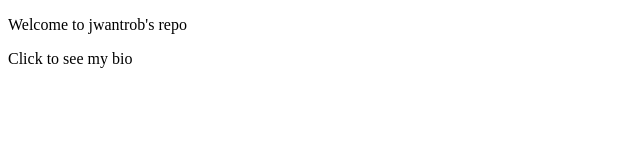
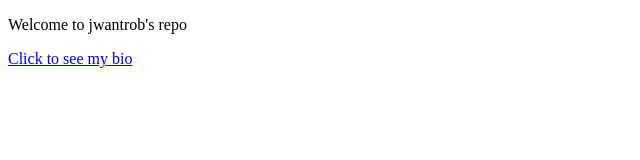
Before and after one commit to jwantrob/jwantrob.github.io, a plain HTML site: page index.html in a window 1280 px wide. Shown: the whole page, without its empty margins (0-640 px from the left). Drawn offline with Linux system fonts and the light colour scheme.

Commit message:
new bio page 3

```diff
--- a/index.html
+++ b/index.html
@@ -6,7 +6,7 @@
 </head>
 <body>
     <p>Welcome to jwantrob's repo</p>
-    <p>Click <a href='Bio.html'></a> to see my bio</p>
+    <p><a href="Bio.html"> Click to see my bio</a></p>
 </body>
 
 </html>
```
